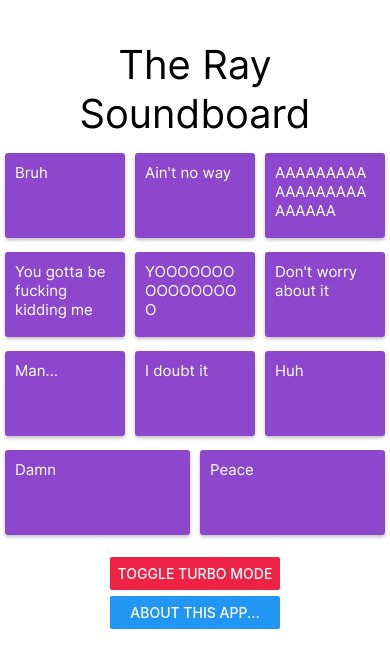
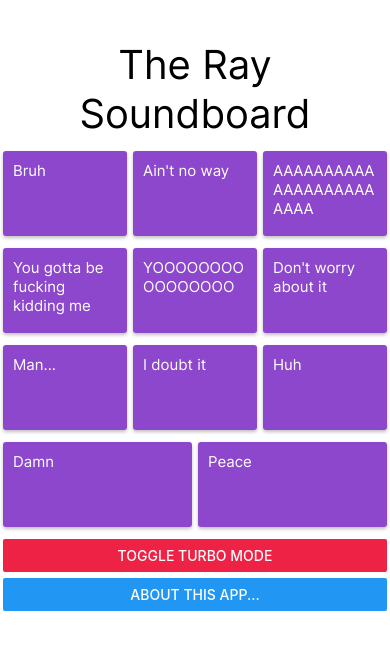
Before and after one commit to raidsrc/ray-soundboard, a React Native app: screen / in a window 390 px wide. Shown: the top 668 px of the page. Built offline with nearby package versions, Linux system fonts and the light colour scheme.

Commit message:
it's SOOOOOOOOOO GOOOOOOOOOOOOOOOOOOD

```diff
--- a/App.js
+++ b/App.js
@@ -53,22 +53,7 @@ const Main = ({ navigation, route }) => {
         ? <MyText style={[styles.title, styles.turboTitle]} bold>RAY SOUNDBOARD (TURBO MODE)</MyText>
         : <MyText style={[styles.title,]}>The Ray Soundboard</MyText>}
 
-      <View style={{ width: "100%" }}>
-        <SoundButtonGrid />
-      </View>
-
-      <View style={{ flex: 2, paddingVertical: 10 }}>
-        <View style={styles.buttonView}>
-          <Button title='toggle turbo mode' color={'#ee2244'} onPress={() => {
-            setTurbo(!turbo)
-          }} />
-        </View>
-        <View style={styles.buttonView}>
-          <Button title='About this app...' onPress={() => {
-            navigation.navigate('Credits')
-          }} />
-        </View>
-      </View>
+      <SoundButtonGrid navigation={navigation} />
 
     </View>
   )
@@ -78,12 +63,13 @@ const Credits = () => {
   return (
     <View style={styles.creditsContainer}>
       <StatusBar style="auto" />
-      <MyText style={styles.smallerTitle}>Ray Soundboard</MyText>
+      <MyText style={styles.smallerTitle}>The Ray Soundboard</MyText>
       <View style={styles.creditsView}>
         <MyText>- A silly ass soundboard built using React Native & Expo</MyText>
         <MyText>- Shittily programmed by yung raid tha one and only !!!</MyText>
+        <MyText>- Voice lines provided by yung raid</MyText>
         <MyText>- App idea suggested by jake on the dock in tahoe</MyText>
-        <MyText>- Sound idea help provided by jake + hyunsoo</MyText>
+        <MyText>- Soundboard ideas provided by jake + hyunsoo</MyText>
         <MyText onPress={() => { Linking.openURL('https://landing.raidsrc.me'); }} style={{ color: 'blue' }}>- https://landing.raidsrc.me</MyText>
       </View>
     </View>
@@ -93,8 +79,6 @@ const Credits = () => {
 const styles = StyleSheet.create({
   container: {
     backgroundColor: '#fff',
-    alignItems: 'center',
-    justifyContent: 'center',
     flex: 1,
   },
   turboContainer: {
--- a/components/SoundButtonGrid.tsx
+++ b/components/SoundButtonGrid.tsx
@@ -1,4 +1,4 @@
-import { FlatList, StyleSheet } from "react-native"
+import { Button, FlatList, View } from "react-native"
 import { SoundPressable } from "./SoundPressable";
 import { useAppContext } from "../context/AppContext";
 
@@ -101,6 +101,25 @@ export const SoundButtonGrid = () => {
   return (
     <FlatList data={turbo ? turboSounds : sounds} style={{ width: '100%', }}
       renderItem={({ item }) => <SoundPressable soundMetadata={item} />}
-      keyExtractor={item => item.title} numColumns={3} />
+      keyExtractor={item => item.title} numColumns={3} ListFooterComponent={<OtherButtons />} />
   )
 }
+
+const OtherButtons = () => {
+  const { turbo, setTurbo, navigation } = useAppContext()
+
+  return (
+    <View style={{ flex: 2, paddingBottom: 20 }}>
+      <View style={{ margin: 3 }}>
+        <Button title='toggle turbo mode' color={'#ee2244'} onPress={() => {
+          setTurbo(!turbo)
+        }} />
+      </View>
+      <View style={{ margin: 3 }}>
+        <Button title='About this app...' onPress={() => {
+          navigation.navigate("Credits")
+        }} />
+      </View>
+    </View>
+  )
+}
--- a/components/SoundPressable.tsx
+++ b/components/SoundPressable.tsx
@@ -41,7 +41,7 @@ export const SoundPressable = ({ soundMetadata }: { soundMetadata: SoundType })
 const styles = StyleSheet.create({
   soundButton: {
     flexDirection: 'column',
-    margin: 5,
+    margin: 3,
     marginBottom: 9,
     padding: 10,
     backgroundColor: '#8c47cc',
--- a/context/AppContext.tsx
+++ b/context/AppContext.tsx
@@ -1,20 +1,23 @@
-import { Audio } from 'expo-av'
-import { Dispatch, SetStateAction, createContext, useContext, useEffect, useState } from 'react'
+import { NavigationProp, useNavigation } from '@react-navigation/native'
+import { Dispatch, SetStateAction, createContext, useContext, useState } from 'react'
 
 type AppContextType = {
   turbo: boolean
   setTurbo: Dispatch<SetStateAction<boolean>>
+  navigation: NavigationProp<ReactNavigation.RootParamList>
 }
 
 const AppContext = createContext<AppContextType | null>(null)
 
 export const AppContextProvider = ({children} : {children: React.ReactNode}) => {
   const [turbo, setTurbo] = useState(false)
+  const navigation = useNavigation()
 
   return (
     <AppContext.Provider value = {{
       turbo,
       setTurbo,
+      navigation
     }}>
       {children}
     </AppContext.Provider>
```
